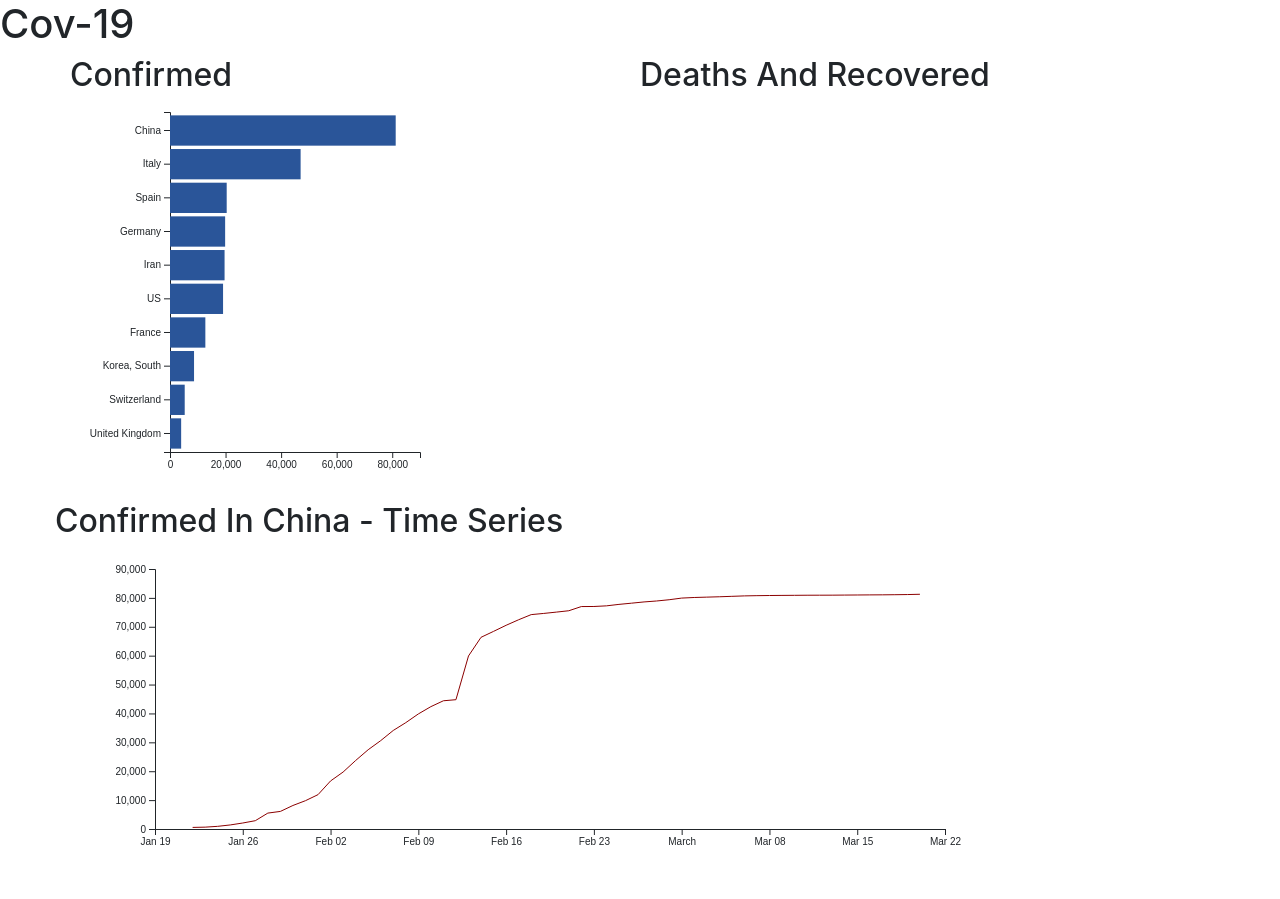
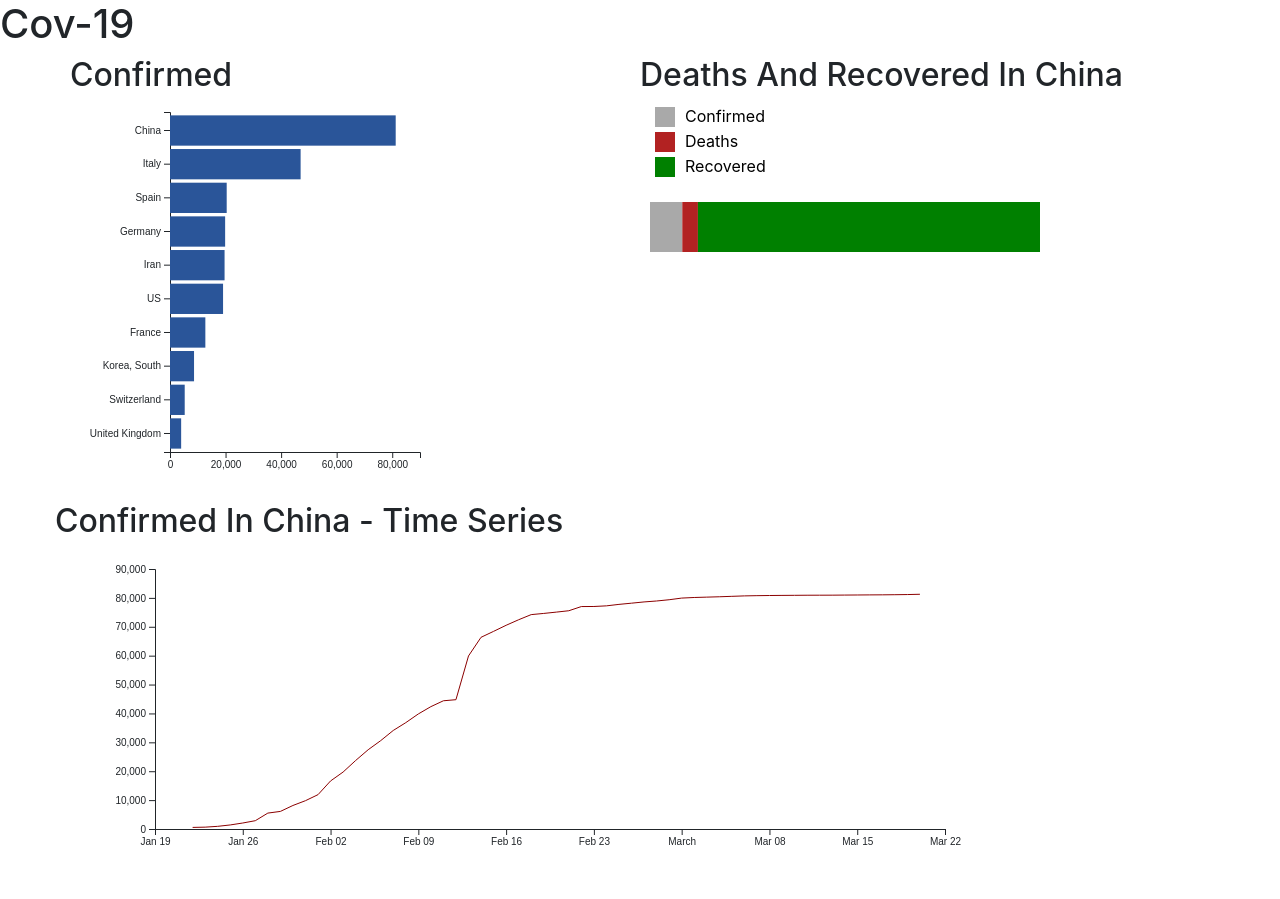
Before and after one commit to p-hantom/Cov-19-Visulazation-D3, a plain HTML site: page index.html in a window 1280 px wide. Drawn offline with nearby package versions, Linux system fonts and the light colour scheme.

Commit message:
add stack chart for deaths and recovered

```diff
--- a/barsConfirmed.js
+++ b/barsConfirmed.js
@@ -1,21 +1,4 @@
-function totalConfirmedByCtry(data){
-    let result = data.reduce((r, d)=>{
-        let curData = r[d['Country/Region']] || {
-            "country": d['Country/Region'],
-            "count": 0
-        }
 
-        curData.count += +d['3/20/20'];  //----to be modified, not the latest
-        r[d['Country/Region']] = curData;
-
-        return r;
-    },{})
-
-    //convert the dictionary into a list
-    result = Object.keys(result).map(key => result[key]);
-    result.sort((a,b) => d3.descending(a.count, b.count));
-    return result;
-}
 
 //bar chart: config
 function getConfirmedChartConfig(){
@@ -91,7 +74,12 @@ function drawBarsConfirmedChart(data, scales, config){
             d3.select('#confirmedChart').selectAll('rect').attr('fill', '#2a5599')
             d3.select(this).attr('fill', 'darkred')
             d3.select('#confirmedTimeChart').selectAll('*').remove()
+            d3.select('#stackedChart').selectAll('*').remove()
+
+            drawStackChart(d.country)
+
             drawTimeSeries(timeSeriesConfirmed(d.country, store.confirmed), d.country);
+
         })
         //.on should not be written after transition, as there'd be confusion between transition.on() and others
 
--- a/index.html
+++ b/index.html
@@ -19,6 +19,10 @@
         fill: white;
         stroke: #000;
     }
+    #stackTooltip{
+        position: absolute;
+        display: none;
+    }
 </style>
 </head>
 <script src="https://d3js.org/d3.v5.min.js"></script>
@@ -33,8 +37,9 @@
                 <svg id="confirmedChart" class="row"></svg>
             </div>
             <div class="col-xl-6">
-                <h2 class="row">Deaths And Recovered</h2>
-                <svg id="deathAndRevoveredChart" class="row"></svg>
+                <h2 class="row" id="stackTitle">Deaths And Recovered</h2>
+                <!-- <svg id="stackTooltip"></svg> -->
+                <svg id="stackedChart" class="row"></svg>
             </div>
         </div>
         <div class="row">
@@ -49,17 +54,42 @@
     let store = {}
     function loadData(){
         return Promise.all([
-            d3.csv('time_series_covid_19_confirmed.csv')
+            d3.csv('time_series_covid_19_confirmed.csv'),
+            d3.csv('time_series_covid_19_deaths.csv'),
+            d3.csv('time_series_covid_19_recovered.csv')
         ]).then(datasets => {
             store.confirmed = datasets[0];
+            store.deaths = datasets[1];
+            store.recovered = datasets[2];
             return store;
         })
+    }
+
+    function totalByCtry(data){
+        let result = data.reduce((r, d)=>{
+            let curData = r[d['Country/Region']] || {
+                "country": d['Country/Region'],
+                "count": 0
+            }
+
+            curData.count += +d['3/20/20'];  //----to be modified, not the latest
+            r[d['Country/Region']] = curData;
+
+            return r;
+        },{})
+
+        //convert the dictionary into a list
+        result = Object.keys(result).map(key => result[key]);
+        result.sort((a,b) => d3.descending(a.count, b.count));
+        return result;
     }
 
 </script>
 
 <script src="timeSeries.js"></script>
+<script src="stackedBar.js"></script>
 <script src="barsConfirmed.js"></script>
+
 
 <script>
 
@@ -67,16 +97,22 @@
     loadData().then(showData);
 
     function showData(){
-        // console.log(store.confirmed);
+        // console.log(store.deaths);
+        // console.log(store.recovered);
         let c = store.confirmed;
-        let confirmedByCtry = totalConfirmedByCtry(c);
-        let showConfirmed = confirmedByCtry.slice(0,10);
-        // console.log(confirmedByCtry)
+        store.confirmedByCtry = totalByCtry(c);
+        store.deathsByCtry = totalByCtry(store.deaths);
+        store.recoveredByCtry = totalByCtry(store.recovered);
 
-        //---------draw confirmed bar chart
+        // console.log(recoveredByCtry)
+
+        drawStackChart('China')
+
+        //---------draw confirmed -bar- chart
+        let showConfirmed = store.confirmedByCtry.slice(0,10);
         drawConfirmedChart(showConfirmed);
 
-
+        //---------draw time series -line- chart
         let x = timeSeriesConfirmed('China', c);
         drawTimeSeries(x, 'China');
     }
--- /dev/null
+++ b/stackedBar.js
@@ -0,0 +1,152 @@
+function transposeData(country, c, d, r){
+    let confirmedNum = c.filter(t => t.country===country)[0].count;
+    let deathsNum = d.filter(t => t.country===country)[0].count;
+    let recoveredNum = r.filter(t => t.country===country)[0].count;
+
+    //only for drawing chart
+    let dataset = [{
+        'confirmedNum': confirmedNum-deathsNum-recoveredNum,
+        'deathsNum': deathsNum,
+        'recoveredNum': recoveredNum
+    }]
+
+    let numberset = {
+        'confirmedNum': confirmedNum,
+        'deathsNum': deathsNum,
+        'recoveredNum': recoveredNum,
+        'deathsRatio': deathsNum/confirmedNum,
+        'recoveredRatio': recoveredNum/confirmedNum
+    }
+
+    let stack = d3.stack().keys(Object.keys(dataset[0]))(dataset);
+    return {stack, dataset, numberset};
+}
+
+function getStackConfig(){
+    let width = 600;
+    let height = 330;
+    let margin = {
+        top: 100,
+        bottom: 180,
+        left: 10,
+        right: 200
+    }
+
+    //The body is the are that will be occupied by the bars.
+    let bodyHeight = height - margin.top - margin.bottom
+    let bodyWidth = width - margin.left - margin.right
+
+    let container = d3.select('#stackedChart')
+        .attr("width", width)
+        .attr('height', height)
+
+    //---for legends
+    let colors = ['darkgrey','firebrick','green']
+    let colorsScale = d3.scaleOrdinal()
+        .range(colors)
+    let lengthScale = d3.scaleLinear()
+        .range([0,bodyWidth])
+
+    //---for tooltip
+    let tooltip = container
+        .append('g')
+        .style('display', 'none')
+    tooltip
+        .append('rect')
+        .attr('class', 'tooltipRect')
+        .attr("width", 90)
+        .attr("height", 40)
+        .attr("x", 10)
+        .attr("y", 32)
+        .attr("rx", 4)
+        .attr("ry", 4);
+    tooltip.append('text')
+        .attr("x", 25)
+        .attr("y", 55)
+
+    return { width, height, margin, bodyHeight, bodyWidth, container, colorsScale, lengthScale, colors, tooltip }
+}
+
+function drawLegend(config){
+    let {colors, container} = config;
+    let rectWidth = 20, rectHeight = 20;
+    let legendNames = ['Confirmed','Deaths','Recovered']
+
+    let legend = container.append('g').selectAll('.legend')
+        .data(colors)
+        .enter().append('g')
+        .attr('class','legend')
+        .style('transform', function(d, i){return `translate(15px, ${i*25+5}px)`})
+    legend.append('rect')
+        .attr('width', rectWidth)
+        .attr('height', rectHeight)
+        .attr('fill', d => d)
+    legend.append('text')
+        .attr('x', rectWidth+10)
+        .attr('y', 15)
+        .text((d, i) => legendNames[i])
+}
+
+function showStackTooltip(total, curNum, tooltip, coords, color){
+    let formatPercentage = d3.format(",.2%")
+    tooltip.style('transform',`translate(${coords[0]}px,${coords[1]}px)`)
+    tooltip.select('text')
+        .text(formatPercentage(curNum/total))
+    tooltip.select('rect')
+        .style('stroke', color)
+        .style('fill', color)
+        .style('opacity', 0.1)
+}
+
+function drawStackChart(country){
+    d3.select('#stackTitle')
+        .text(`Deaths And Recovered In ${country}`)
+    let c=store.confirmedByCtry, d=store.deathsByCtry, r = store.recoveredByCtry
+    let {stack, dataset, numberset} = transposeData(country, c, d, r);
+    let config = getStackConfig();
+    let keys = Object.keys(dataset[0])
+
+    // console.log(numberset)
+
+    let lengthScale = config.lengthScale;
+    lengthScale.domain([0, numberset.confirmedNum])
+    config.colorsScale.domain(keys)
+
+    config.container.append('g')
+        .style('transform', `translate(${config.margin.left}px,${config.margin.top}px)`)
+        // .selectAll('g')
+        .selectAll('rect')
+        .data(stack)
+        .enter()
+        .append('rect')
+        // .append('g')
+            .attr('fill', d => config.colorsScale(d.key))
+        // .selectAll('rect')
+        // .data(d => d).enter().append('rect')
+            .attr('x', d => lengthScale(d[0][0]))
+            .attr('width', d => {
+                console.log(d)
+                return lengthScale(d[0][1])-lengthScale(d[0][0])
+            })
+            .attr('height', config.bodyHeight)
+            .on('mouseover', function(d){
+                config.tooltip.style('display', 'block').raise()
+                // d3.select('#stackTooltip').style('display', 'block')
+                // showStackTooltip(numberset.confirmedNum, d[0][1]-d[0][0], config.tooltip, d3.mouse(config.container.node()));
+                console.log("over")
+            })
+            .on('mouseout', function(d){
+                config.tooltip.style('display', 'none')
+                // d3.select('#stackTooltip').style('display', 'none');
+                // console.log("out")
+            })
+            .on('mousemove', function(d){
+                // console.log(d[1]-d[0])
+                //----d3.mouse(config.container.node()) : relative position to svg
+                showStackTooltip(numberset.confirmedNum, d[0][1]-d[0][0], config.tooltip, d3.mouse(config.container.node()), config.colorsScale(d.key));
+            })
+            .transition().duration(500)
+
+
+    drawLegend(config)
+}
```
